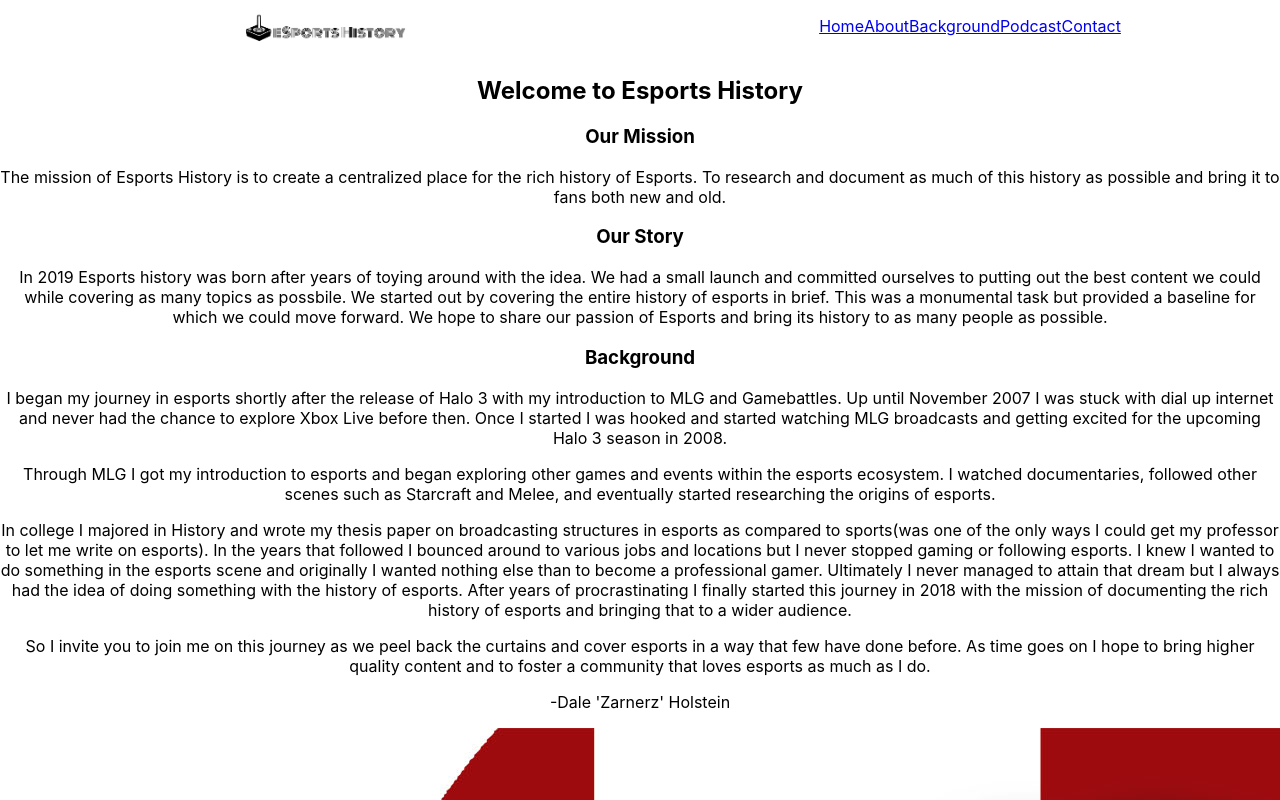
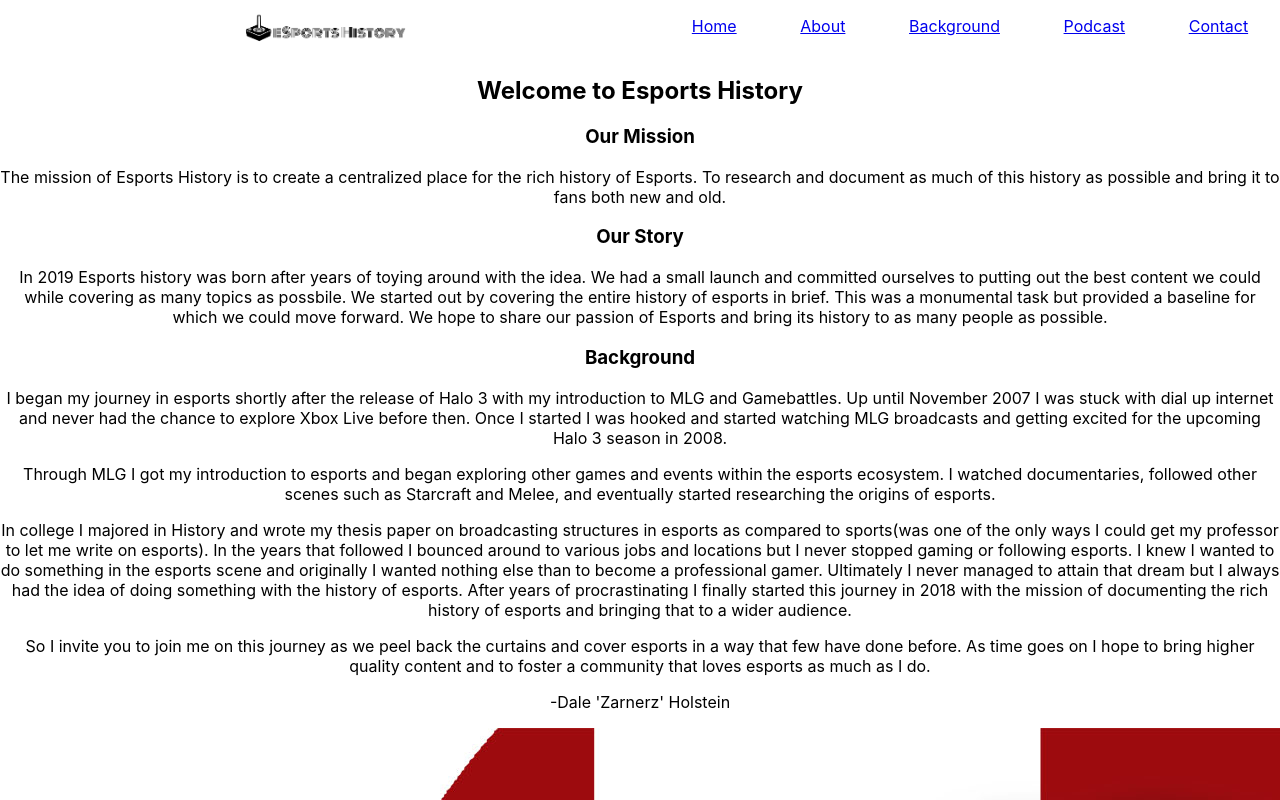
Before and after one commit to Zarnerz/EH-React, a React (Create React App) app in the folder esports-history/: page / in a window 1280 px wide. Shown: the top 800 px of the page. Built offline with nearby package versions, Linux system fonts and the light colour scheme.

Commit message:
list items space-around

```diff
--- a/esports-history/src/global/header/Header.js
+++ b/esports-history/src/global/header/Header.js
@@ -6,10 +6,10 @@ class Header extends Component {
     return (
       <header>
         <nav style={navStyle}>
-          <a style={navFlexStyle} href="#home">
+          <a style={navAnchorStyle} href="#home">
             <img src={logo} alt="esports history logo" style={navLogoStyle} />
           </a>
-          <ul style={navFlexStyle}>
+          <ul style={navUlStyle}>
             <li style={liStyle}>
               <a href="#home">Home</a>
             </li>
@@ -36,8 +36,15 @@ const navStyle = {
   display: "flex"
 };
 
-const navFlexStyle = {
+const navAnchorStyle = {
   flex: "1"
+};
+
+const navUlStyle = {
+  flex: "1",
+  display: "flex",
+  justifyContent: "space-around",
+  alignContent: "center"
 };
 
 const navLogoStyle = {
```
